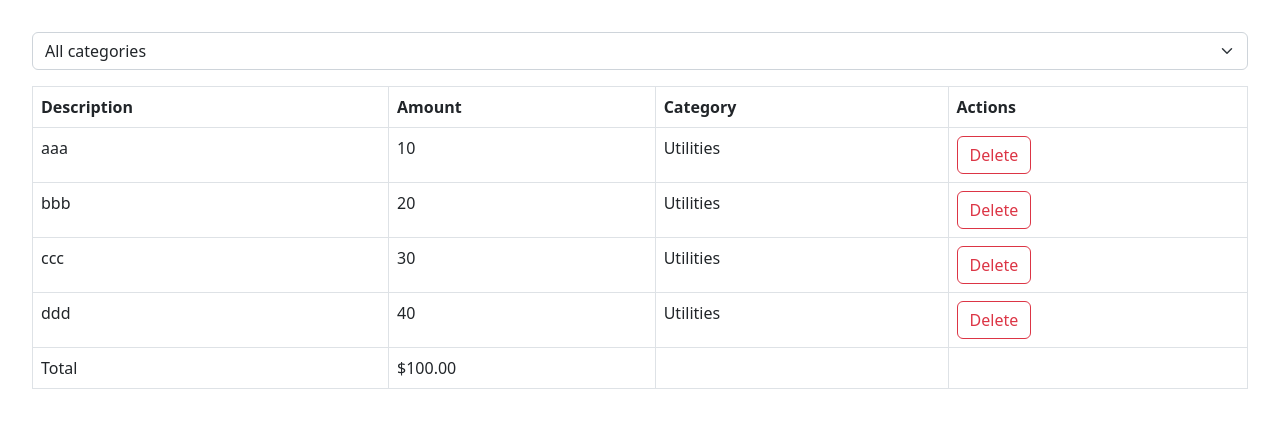
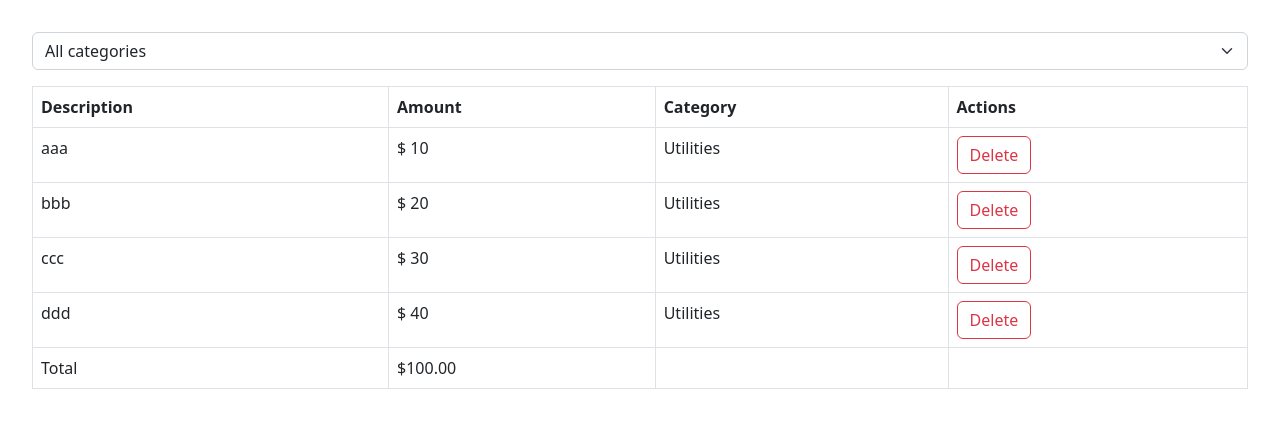
Before and after one commit to uxmoon/expense-tracker, a React (Vite) app: page / in a window 1280 px wide. Shown: the top 428 px of the page. Built offline with nearby package versions, Linux system fonts and the light colour scheme; the HTML template or start-up script is replaced by a standard one.

Commit message:
Add missing currency symbol

```diff
--- a/src/components/ExpenseList.tsx
+++ b/src/components/ExpenseList.tsx
@@ -26,7 +26,7 @@ const ExpenseList = ({ expenses, onDelete }: Props) => {
         {expenses.map((expense) => (
           <tr key={expense.id}>
             <td>{expense.description}</td>
-            <td>{expense.amount}</td>
+            <td>$ {expense.amount}</td>
             <td>{expense.category}</td>
             <td>
               <button
```
